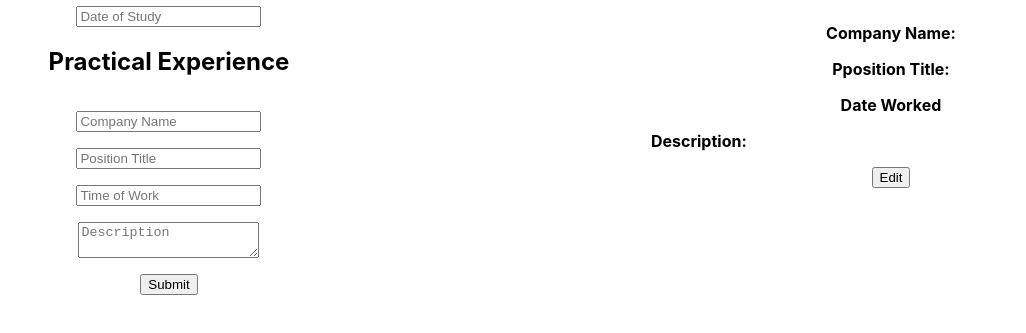
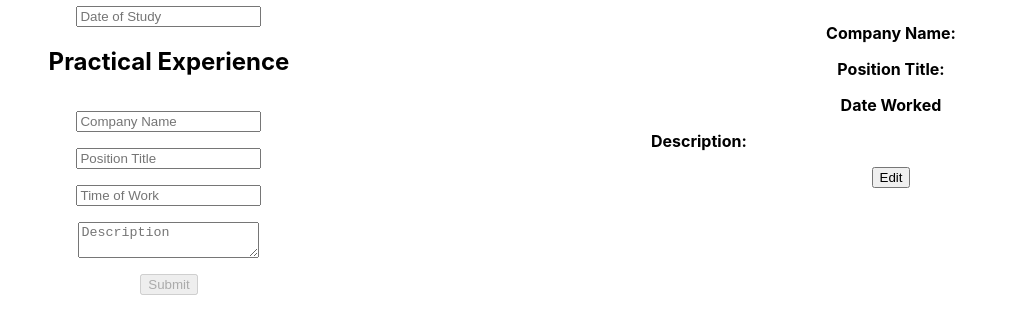
Before and after one commit to pllealfunes/react-cv-app, a React (Create React App) app: page / in a window 1280 px wide. Both pictures are taken after typing "Sample", "name@example.com", "5551234", "Sample", "Sample", "Sample" into the empty fields and a click on the button "Submit". Shown: the part 333-666 px from the top of the page, without its empty margins (47-1073 px from the left). Built offline with nearby package versions, Linux system fonts and the light colour scheme.

Commit message:
fixed a typo and made sure that submit button cannot be clicked after submit. Submit can be enabled again only by clicking edit button.

```diff
--- a/src/components/Form.js
+++ b/src/components/Form.js
@@ -18,7 +18,8 @@ export default function Form() {
     });
     const [results, setResults] = React.useState("")
     const [isSubmitted, setSubmitForm] = React.useState(false);
-    const [disable, setDisable] = React.useState(false);
+    const [disableEdit, setDisableEdit] = React.useState(false);
+    const [disableSubmit, setDisableSubmit] = React.useState(false);
 
     function handleChange(event) {
         setFormData(prevFormData => {
@@ -35,7 +36,8 @@ export default function Form() {
         event.preventDefault();
         setResults(formData);
         setSubmitForm(true);
-        setDisable(false);
+        setDisableEdit(false);
+        setDisableSubmit(true);
         setFormData(() => {
             return {
                 fullName: "",
@@ -55,7 +57,8 @@ export default function Form() {
 
     function editResume(e) {
         setFormData(results);
-        setDisable(true);
+        setDisableEdit(true);
+        setDisableSubmit(false);
     }
 
 
@@ -141,9 +144,9 @@ export default function Form() {
                         value={formData.description}
                     />
                 </div>
-                <button className='submitBtn'>Submit</button>
+                <button className='submitBtn' disabled={disableSubmit}>Submit</button>
             </form>
-            {isSubmitted && < Results {...results} editResume={editResume} disable={disable} />}
+            {isSubmitted && < Results {...results} editResume={editResume} disableEditBtn={disableEdit} />}
         </div>
     );
 }
--- a/src/components/Results.js
+++ b/src/components/Results.js
@@ -33,7 +33,7 @@ export default function Results(props) {
                     <b>Company Name:</b> {props.companyName}
                 </div>
                 <div>
-                    <b>Pposition Title:</b> {props.title}
+                    <b>Position Title:</b> {props.title}
                 </div>
                 <div>
                     <b>Date Worked</b> {props.dateWorked}
@@ -41,7 +41,7 @@ export default function Results(props) {
                 <div className='descriptionResults'>
                     <b>Description:</b> {props.description}
                 </div>
-                <button onClick={props.editResume} disabled={props.disable}>Edit</button>
+                <button onClick={props.editResume} disabled={props.disableEditBtn}>Edit</button>
             </div>
 
         </div>
```
Also changed, not shown: 1 other file (tests, documents, lock files or other folders).
